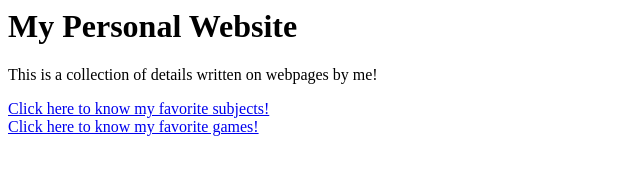
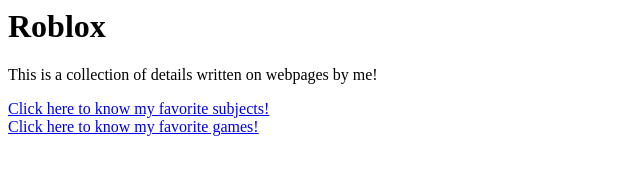
Before and after one commit to aia02/Sodium-Lab3-Arboleda, a plain HTML site: page index.html in a window 1280 px wide. Shown: the whole page, without its empty margins (0-640 px from the left). Drawn offline with Linux system fonts and the light colour scheme.

Commit message:
Update index.html

```diff
--- a/index.html
+++ b/index.html
@@ -12,7 +12,7 @@
             <meta name="revised" content="01-10-2024">
       </head>
       <body>
-          <h1> My Personal Website</h1>
+          <h1> Roblox </h1>
 		<p> This is a collection of details written on webpages by me!</p>
 		<a href="subjects.html"> Click here to know my favorite subjects! </a>
 	        <br>
```
